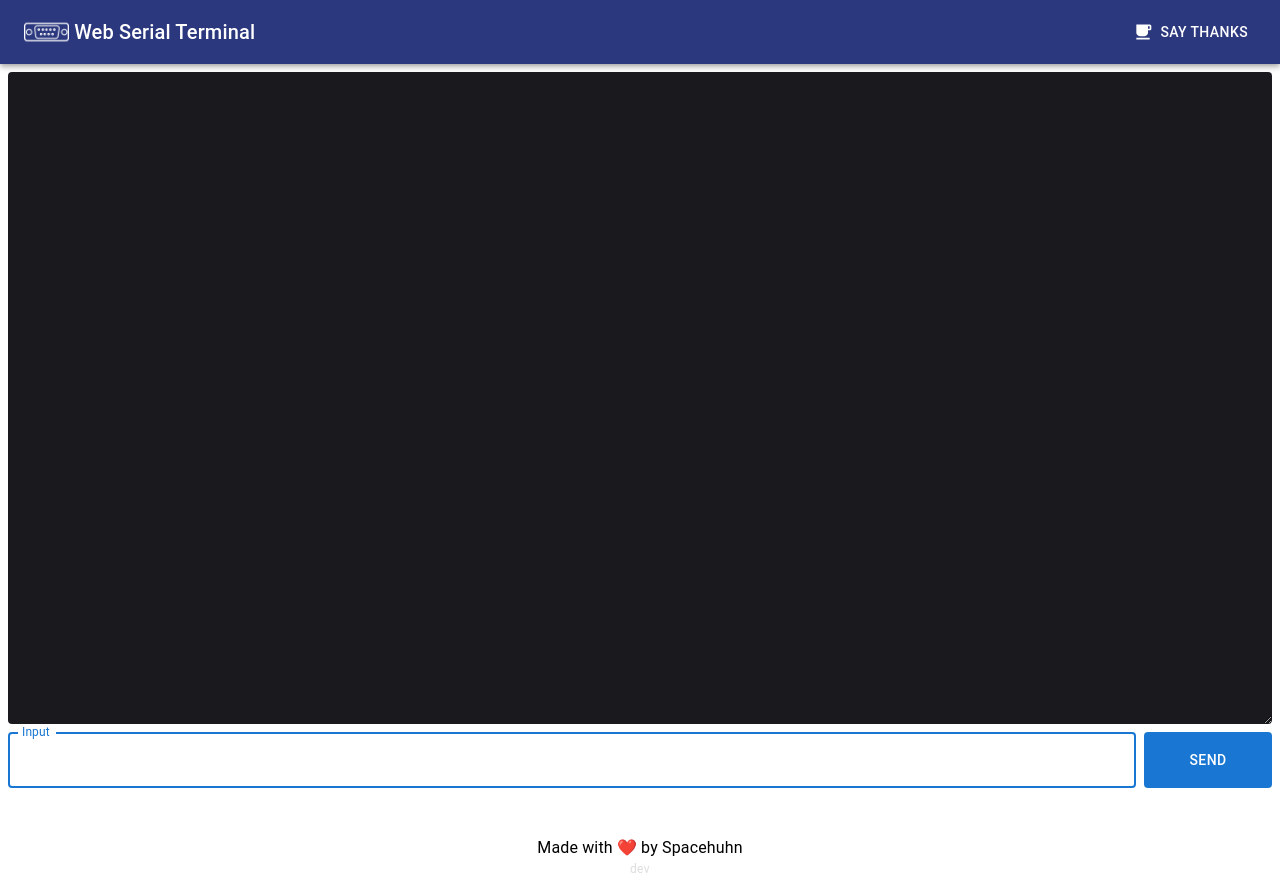
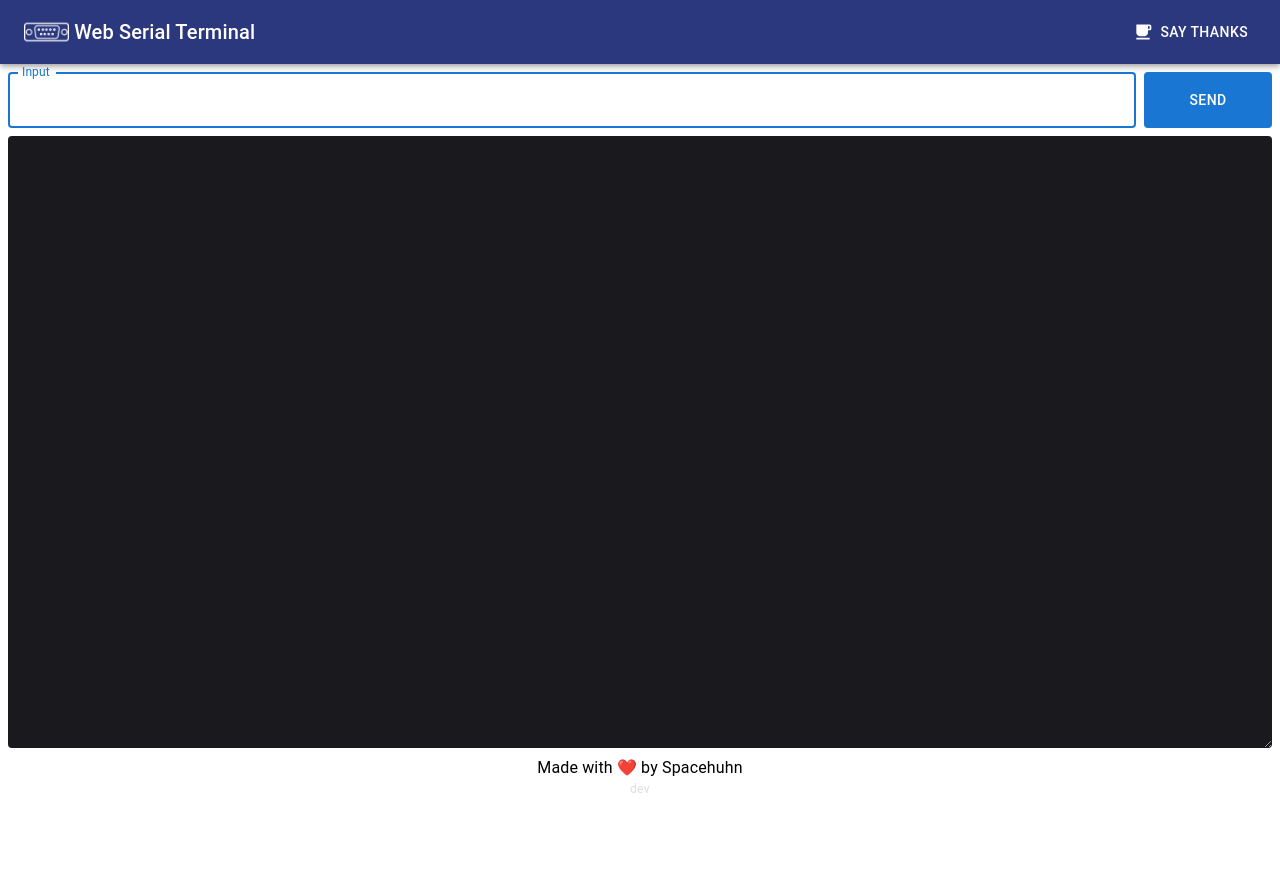
Before and after one commit to SpacehuhnTech/serialterminal, a React (Create React App) app: page / in a window 1280 px wide. Both pictures are taken after a click on the button "CONNECT". After the commit the page ends 800 px from the top, so only its background shows below. Built offline with nearby package versions, Linux system fonts and the light colour scheme.

Commit message:
Moved things around
Not sure if better or worse but saving it at least

```diff
--- a/src/components/Footer.js
+++ b/src/components/Footer.js
@@ -10,7 +10,7 @@ const Footer = (props) => {
     return (
         <Box>
             { /* Made in Germany :D */}
-            <Box sx={{ mx: 'auto', mt: 5 }}>
+            <Box sx={{ mx: 'auto', mt: 0 }}>
                 <Typography
                 align='center'
                 display='block'>
--- a/src/components/Terminal.js
+++ b/src/components/Terminal.js
@@ -10,16 +10,6 @@ const Terminal = (props) => {
         <Grid container spacing={1} sx={{
             padding: '.5em',
         }}>
-            { /* Output Terminal View */}
-            <Grid item xs={12} sx={{
-                position: 'relative',
-                height: 'calc(100vh - 140px)',
-                minHeight: '10em',
-            }}>
-                <TerminalOutput
-                    history={props.history}
-                />
-            </Grid>
 
             { /* Input Field & Send Button */}
             <Grid item xs={12}>
@@ -27,6 +17,17 @@ const Terminal = (props) => {
                     send={props.send}
                 />
             </Grid>
+
+            { /* Output Terminal View */}
+            <Grid item xs={12} sx={{
+                position: 'relative',
+                height: 'calc(100vh - 180px)',
+                minHeight: '10em',
+            }}>
+                <TerminalOutput
+                    history={props.history}
+                />
+            </Grid>
         </Grid>
     )
 }
```
